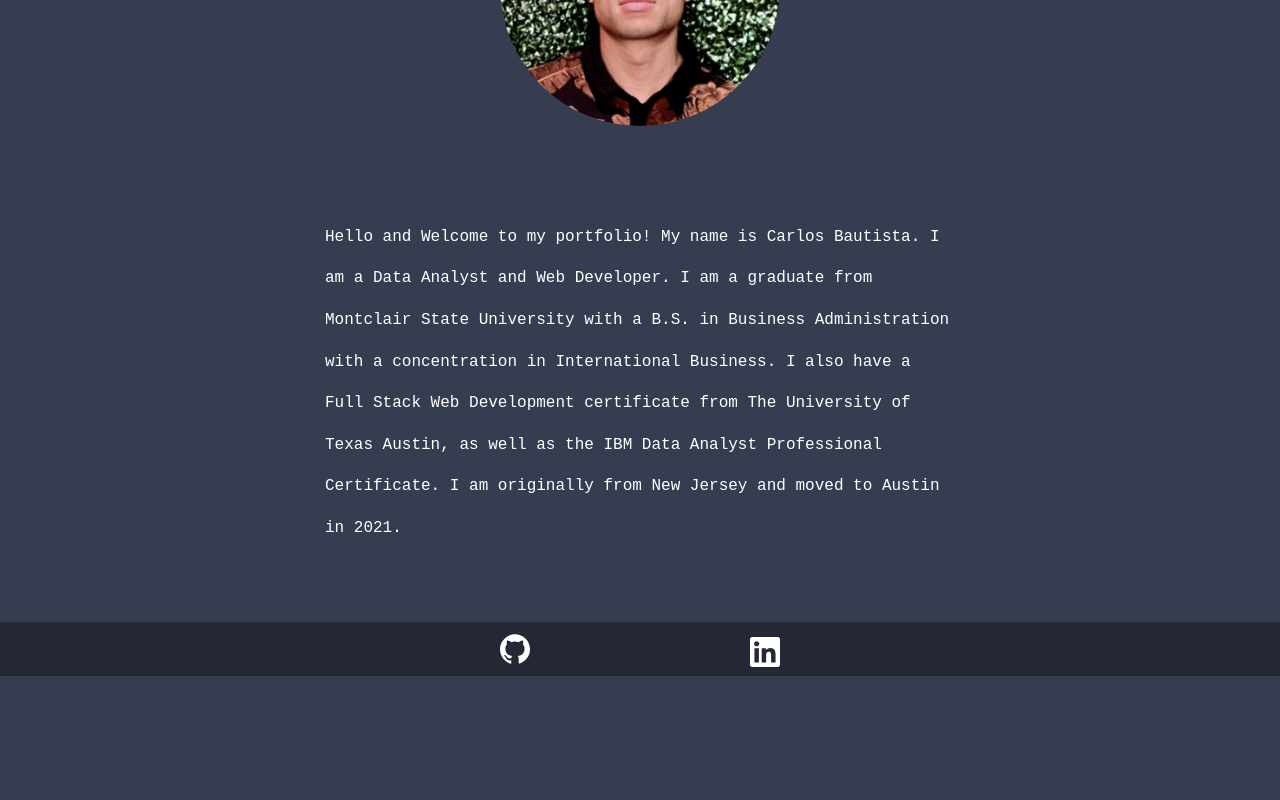
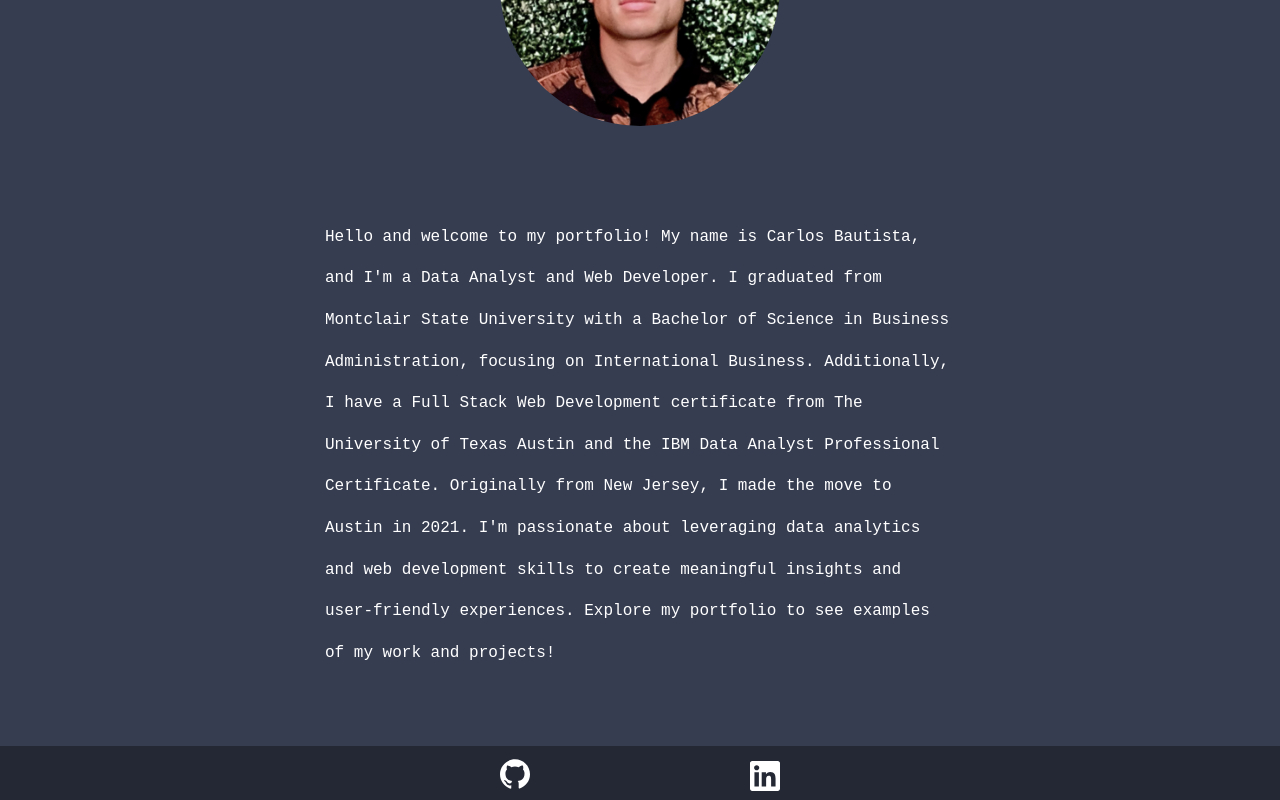
Before and after one commit to CxLos/CxLos-Portfolio, a React (Create React App) app in the folder cxlos20-portfolio/: page / in a window 1280 px wide. Shown: the part 418-1218 px from the top of the page. Before the commit the page ends 1094 px from the top, so only its background shows below. Built offline with nearby package versions, Linux system fonts and the light colour scheme.

Commit message:
updated bio

```diff
--- a/cxlos20-portfolio/src/components/pages/about.js
+++ b/cxlos20-portfolio/src/components/pages/about.js
@@ -54,7 +54,9 @@ const About = () => {
                 <div className='border'>
                     <div>
                         <p className='bio '>
-                            Hello and Welcome to my portfolio! My name is Carlos Bautista. I am a Data Analyst and Web Developer. I am a graduate from Montclair State University with a B.S. in Business Administration with a concentration in International Business. I also have a Full Stack Web Development certificate from The University of Texas Austin, as well as the IBM Data Analyst Professional Certificate. I am originally from New Jersey and moved to Austin in 2021.
+                        Hello and welcome to my portfolio! My name is Carlos Bautista, and I'm a Data Analyst and Web Developer. I graduated from Montclair State University with a Bachelor of Science in Business Administration, focusing on International Business. Additionally, I have a Full Stack Web Development certificate from The University of Texas Austin and the IBM Data Analyst Professional Certificate.
+
+                        Originally from New Jersey, I made the move to Austin in 2021. I'm passionate about leveraging data analytics and web development skills to create meaningful insights and user-friendly experiences. Explore my portfolio to see examples of my work and projects!
                         </p>
                     </div>
 
```
